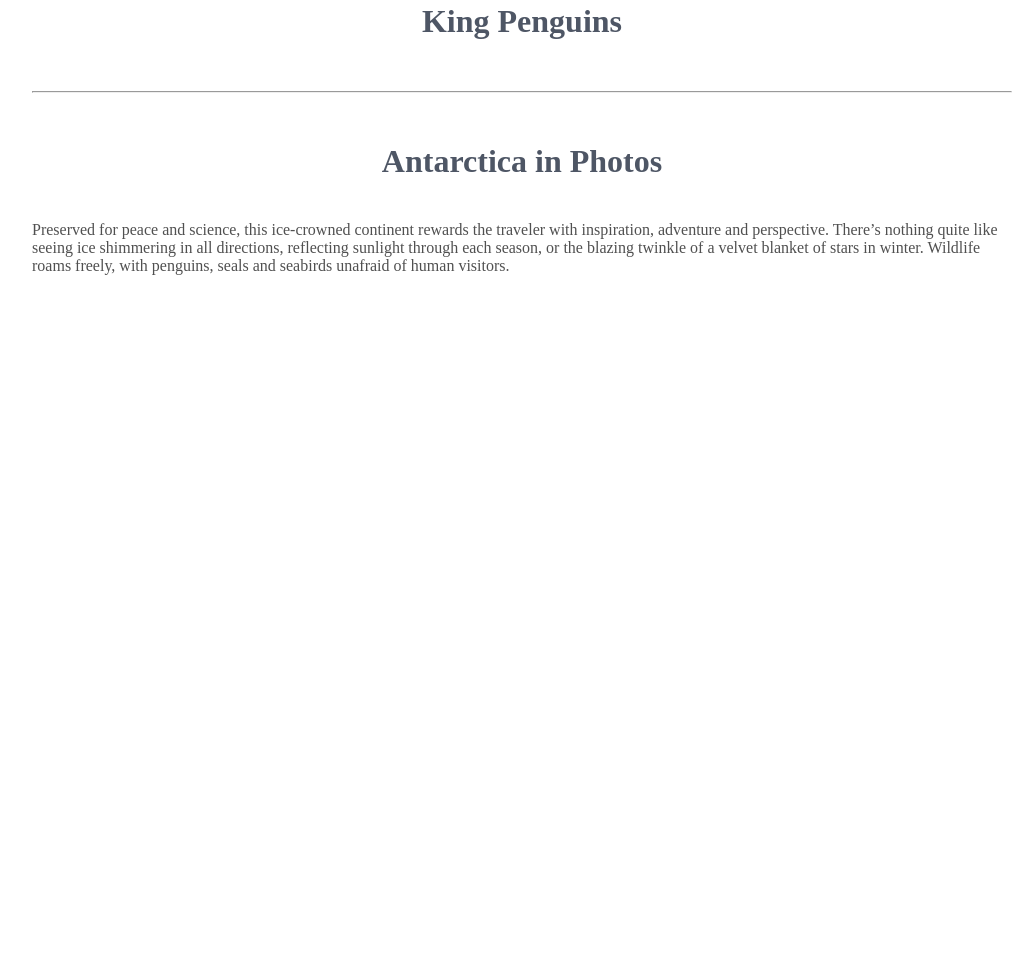
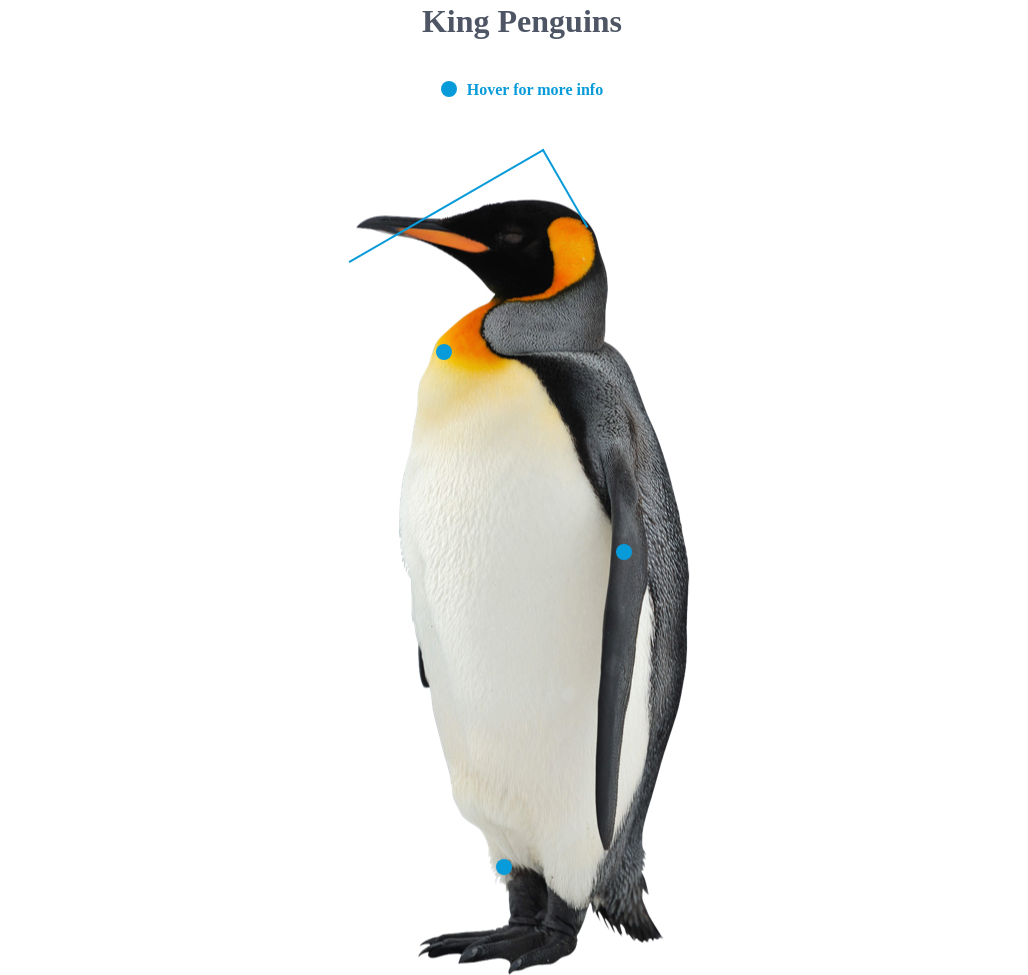
Before and after one commit to AntonChetveryk/antarctica, a plain HTML site: page index.html in a window 1280 px wide. Shown: the part 2608-3583 px from the top of the page, without its empty margins (118-1146 px from the left). Before the commit the page ends 2947 px from the top, so only its background shows below. Drawn offline with Linux system fonts and the light colour scheme.

Commit message:
add pinguins

```diff
--- a/index.html
+++ b/index.html
@@ -110,6 +110,20 @@
         </div>
         <div class="king_penguins">
           <h3>King Penguins</h3>
+          <div class="hover">
+            <div class="circle"></div>
+            <span class="read_more">Hover for more info</span>
+          </div>
+          <div class="penguin_container">
+            <div class="pinguin_img_container">
+              <div class="circle_one"></div>
+              <div class="circle_two"></div>
+              <div class="circle_three"></div>
+              <div class="pointer"></div>
+              <img src="img/penguin.jpg" alt="penguin" />
+            </div>
+          </div>
+
           <hr class="light_grey" />
           <h3>Antarctica in Photos</h3>
           <p class="about">
--- a/style.css
+++ b/style.css
@@ -169,3 +169,63 @@ figcaption {
 .king_penguins {
   margin-top: 120px;
 }
+
+.hover {
+  display: flex;
+  justify-content: center;
+  margin-bottom: 100px;
+}
+
+.circle {
+  background: #089bd9;
+  width: 16px;
+  height: 16px;
+  border-radius: 50%;
+  margin-right: 10px;
+}
+
+.hover span {
+  font-size: 16px;
+}
+
+.pinguin_img_container {
+  width: 332px;
+  height: 775px;
+  margin: auto;
+  position: relative;
+}
+
+.circle_one,
+.circle_two,
+.circle_three {
+  background: #089bd9;
+  width: 16px;
+  height: 16px;
+  border-radius: 50%;
+  position: absolute;
+}
+
+.circle_one {
+  top: 145px;
+  left: 80px;
+}
+
+.circle_two {
+  top: 345px;
+  left: 260px;
+}
+
+.circle_three {
+  top: 660px;
+  left: 140px;
+}
+
+.pointer {
+  position: absolute;
+  border: 2px solid #089bd9;
+  width: 225px;
+  height: 90px;
+  border-left: none;
+  border-bottom: none;
+  transform: rotate(-30deg);
+}
```
Also changed, not shown: icons/filled-circle.png (added).
